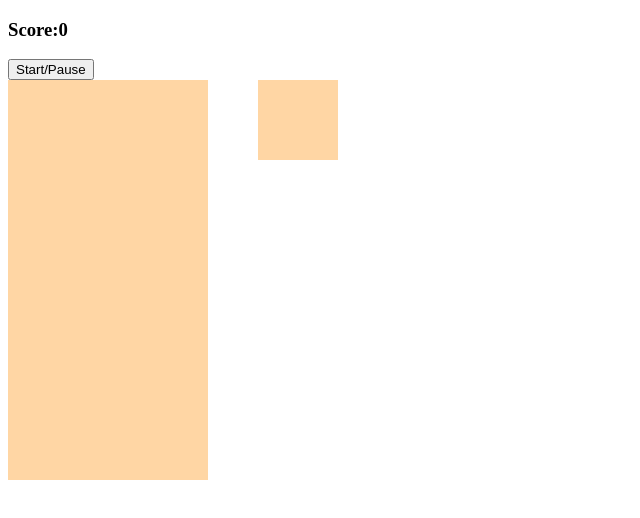
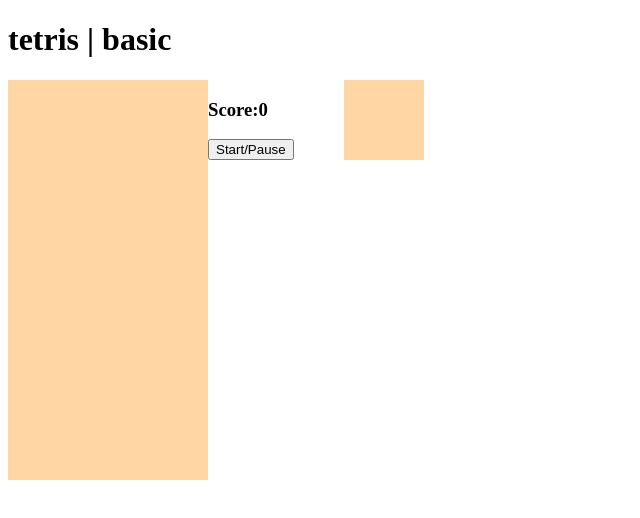
Before and after one commit to SeanDylan1982/Tetris-Basic, a plain HTML site: page index.html in a window 1280 px wide. Shown: the whole page, without its empty margins (0-640 px from the left). Drawn offline with Linux system fonts and the light colour scheme.

Commit message:
Update index.html

```diff
--- a/index.html
+++ b/index.html
@@ -5,13 +5,17 @@
     <meta type="viewport" content="width: device-width; initial-scale:1.0">
     <script src="app.js" charset="utf-8"></script>
     <link rel="stylesheet" href="styles.css"></link>
+    <link rel="preconnect" href="https://fonts.googleapis.com">
+    <link rel="preconnect" href="https://fonts.gstatic.com" crossorigin>
+    <link href="https://fonts.googleapis.com/css2?family=Asap:ital,wght@0,400;0,500;0,600;0,700;1,400;1,500;1,600;1,700&family=Poppins:ital,wght@0,100;0,200;0,300;0,400;0,500;0,600;0,700;0,800;0,900;1,100;1,200;1,300;1,400;1,500;1,600;1,700;1,800;1,900&display=swap" rel="stylesheet">
+    <link rel="stylesheet" href="https://cdnjs.cloudflare.com/ajax/libs/font-awesome/6.2.0/css/all.min.css" integrity="sha512-xh6O/CkQoPOWDdYTDqeRdPCVd1SpvCA9XXcUnZS2FmJNp1coAFzvtCN9BmamE+4aHK8yyUHUSCcJHgXloTyT2A==" crossorigin="anonymous" referrerpolicy="no-referrer" />
     <title>Tetris | Basic</title>
     <meta type="author" content="Sean Dylan Patterson">
   </head>
   <body>
-    <!-- Score and Play/Pause Button -->
-    <h3>Score:<span id="score">0</span></h3>
-    <button id="start-button">Start/Pause</button>
+    <div class="title">
+      <h1>tetris | basic</h1>
+    </div>
     <!-- The Game Grid -->
     <div class="container">
       <div class="grid">
@@ -227,6 +231,11 @@
         <div class="taken"></div>
         <div class="taken"></div>
       </div>
+      <!-- Score and Play/Pause Button -->
+      <div class="controls">
+        <h3>Score:<span id="score">0</span></h3>
+        <button id="start-button">Start/Pause</button>
+      </div>
       <!-- The Mini Grid -->
       <div class="mini-grid">
         <div></div>
```
